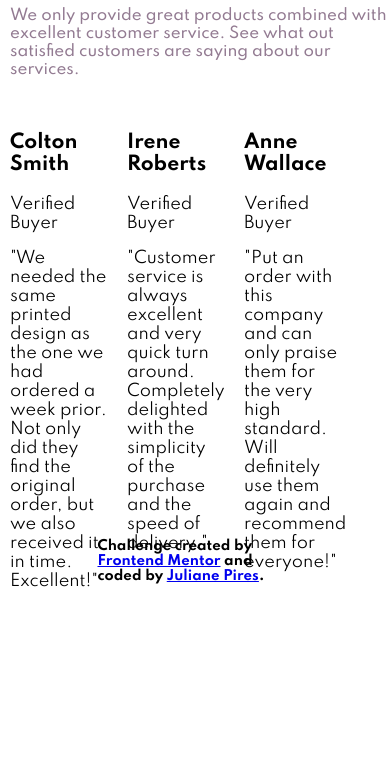
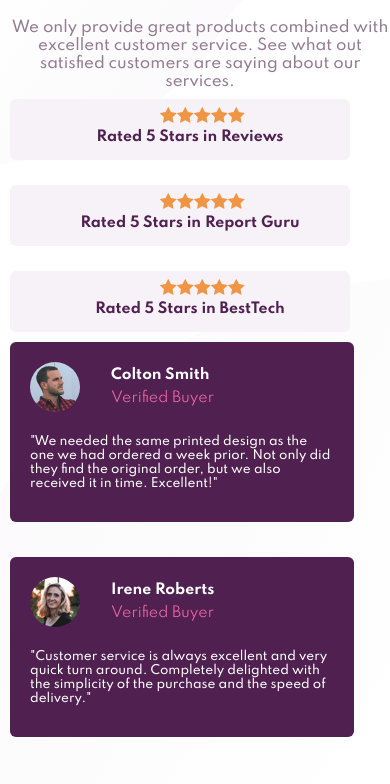
Before and after one commit to anecodes/social-proof-section, a plain HTML site: page index.html in a window 390 px wide. Shown: the part 198-982 px from the top of the page. Before the commit the page ends 844 px from the top, so only its background shows below. Drawn offline with Linux system fonts and the light colour scheme.

Commit message:
Finished project, added animation and responsive design

```diff
--- /dev/null
+++ b/css/animation.css
@@ -0,0 +1,16 @@
+/*animações*/
+
+@keyframes appear {
+  from {
+    opacity: 0;
+  }
+  to {
+    opacity: 1;
+  }
+}
+
+.animate-appear {
+  animation-name: appear;
+  animation-duration: 700ms;
+  animation-fill-mode: backwards;
+}
--- a/css/style.css
+++ b/css/style.css
@@ -3,39 +3,81 @@
 }
 
 body {
-  max-width: 1200px;
-  max-height: 1200px;
+  max-width: 1150px;
+  max-height: 1150px;
   width: 100%;
   margin: 0 auto;
   font-family: "Spartan", sans-serif;
+  font-size: 12px;
   background: url("../images/bg-pattern-top-mobile.svg") no-repeat top left,
     url("../images/bg-pattern-bottom-mobile.svg") no-repeat bottom right;
 }
 
-h1 {
-  color: hsl(300, 43%, 22%);
-  font-size: 40px;
-}
-
-.description {
+.desktop {
   left: 0px;
   width: 400px;
   padding: 10px;
 }
 
-.desc {
+#description p {
   color: hsl(303, 10%, 53%);
   font-size: 15px;
   font-weight: 500;
-
 }
 
-.stars {
+#description h1 {
+  color: hsl(300, 43%, 22%);
+  font-size: 40px;
+}
+
+.stars1 {
   position: absolute;
-  top: 40px;
-  right: 40px;
+  top: 20px;
+  left: 210px;
   width: 300px;
   padding: 10px;
+  margin: 15px 60px;
+}
+
+.stars2 {
+  position: absolute;
+  top: 90px;
+  left: 250px;
+  width: 300px;
+  padding: 10px;
+  margin: 15px 60px;
+}
+
+.stars3 {
+  position: absolute;
+  top: 160px;
+  left: 290px;
+  width: 300px;
+  padding: 10px;
+  margin: 15px 60px;
+}
+
+.stars-container {
+  margin-left: 500px;
+  width: 400px;
+  height: 50px;
+  background: #f7f2f7;
+  color: hsl(300, 43%, 22%);
+  font-weight: 700;
+  position: relative;
+  border-radius: 6px;
+}
+
+.stars-container h3 {
+  padding-left: 150px;
+  padding-top: 20px;
+}
+
+#imgstar {
+  left: 20px;
+  top: 18px;
+  margin: 0 10px 0 10px;
+  position: absolute;
 }
 
 .buyers-section {
@@ -45,24 +87,217 @@ h1 {
   display: table;
   clear: both;
   width: 90%;
+  margin-top: 50px;
+}
+
+.buyers-section .about {
+  align-items: center;
+  display: flex;
+  flex-direction: row;
+}
+
+.buyers-section img {
+  border-radius: 60px;
+  width: 50px;
+  height: 50px;
+  margin-right: 25px;
+}
+
+.buyers-section h3 {
+  color: #ffffff;
+  font-weight: 600;
+  margin: 6px;
+}
+
+.buyers-section .verifiedbuyer {
+  font-weight: 300;
+  color: hsl(303, 10%, 53%);
+}
+
+.buyers-section .feedback {
+  color: #ffffff;
+  padding-top: 10px;
+  font-weight: 500;
 }
 
 .buyers {
   float: left;
-  width: 33.33%;
-  padding: 10px;
+  width: 29%;
+  height: 180px;
+  padding: 20px;
+  border-radius: 6px;
+  background: #502050;
+  margin-right: 36px;
 }
 
-.footer {
-  position: absolute;
-  left: 50%;
-  bottom: 40px;
-  transform: translate(-50%, 0);
-  text-decoration: none;
+.table2 {
+  margin-top: 15px;
 }
 
-@media only screen and (max-width: 375px) {
+.table3 {
+  margin-top: 30px;
+}
+
+@media (max-width: 420px) {
   body {
-    width: 100%;
+    width: auto;
+    background: url("../images/bg-pattern-top-desktop.svg") no-repeat top left,
+      url("../images/bg-pattern-bottom-desktop.svg") no-repeat bottom right;
+  }
+
+  #description {
+    margin: 10px auto 10px auto;
+    text-align: center;
+    float: center;
+  }
+
+  #description .desc1 {
+    margin: 8px auto;
+    width: auto;
+    height: 30px;
+    margin: 10px auto 10px auto;
+    text-align: center;
+    float: center;
+  }
+
+  .stars1 {
+    position: relative;
+    top: auto;
+    left: auto;
+    width: auto;
+    padding: auto;
+    margin: auto;
+    align-items: center;
+  }
+
+  .stars2 {
+    display: flex;
+    justify-content: center;
+    align-items: center;
+  }
+
+  .stars3 {
+    position: absolute;
+    top: auto;
+
+    width: auto;
+
+    display: flex;
+
+    margin-right: 30px;
+  }
+
+  .stars-container {
+    width: 340px;
+
+    margin-right: 30px;
+  }
+
+  .stars-container h3 {
+    left: 50%;
+    top: 50%;
+    margin-left: -130px;
+    margin-top: 10px;
+    text-align: center;
+  }
+  .buyers-section {
+    position: relative;
+    margin-top: 300px;
+    display: flex;
+    justify-content: center;
+  }
+
+  .buyers {
+    margin-bottom: 10px;
+    display: flex;
+    justify-content: center;
+  }
+
+  .buyers-section .verifiedbuyer {
+    font-weight: 300;
+    color: hsl(333, 80%, 67%);
+  }
+
+  #imgstar {
+    display: flex;
+    flex-direction: row;
+    margin-left: 130px;
+    padding-right: 10px;
+    margin-top: -10px;
   }
 }
+
+@media (max-width: 600px) {
+  #description {
+    margin: 10px auto 10px auto;
+    text-align: center;
+    float: center;
+  }
+
+  #description .desc1 {
+    margin: 8px auto;
+    width: auto;
+    height: 30px;
+    margin: 10px auto 10px auto;
+    text-align: center;
+    float: center;
+  }
+
+  .stars1 {
+    position: relative;
+    top: auto;
+    left: auto;
+    width: auto;
+    margin: 0;
+    margin-top: 30px;
+    float: right;
+    display: flex;
+    flex-direction: column;
+  }
+
+  .stars2 {
+    position: relative;
+    top: auto;
+    left: auto;
+    width: auto;
+    padding: auto;
+    margin: 0;
+    margin-top: 5px;
+    float: right;
+    display: flex;
+    flex-direction: column;
+  }
+
+  .stars3 {
+    position: relative;
+    top: auto;
+    left: auto;
+    width: auto;
+    padding: auto;
+    margin: 0;
+    margin-top: 5px;
+    float: right;
+    display: flex;
+    flex-direction: column;
+  }
+
+  .stars-container {
+    flex-basis: 30%;
+  }
+
+  .buyers-section {
+    column-width: 20px;
+    width: auto;
+    margin-left: auto;
+    margin-right: auto;
+    display: flex;
+    flex-direction: column;
+  }
+
+  .buyers {
+    width: auto;
+    display: flex;
+    flex-direction: column;
+    margin-bottom: 20px;
+  }
+}
--- a/index.html
+++ b/index.html
@@ -7,78 +7,137 @@
       href="https://fonts.googleapis.com/css2?family=Spartan:wght@400;500;700&display=swap"
       rel="stylesheet"
     />
+    <link rel="stylesheet" href="./css/animation.css" />
     <link rel="stylesheet" type="text/css" href="./css/style.css" />
     <!-- Page displayed based on user's device -->
-    <title>Our clients | Store</title>
+
+    <link
+    rel="icon"
+    type="image/png"
+    sizes="32x32"
+    href="./images/favicon-32x32.png"
+    />
+    <title>Our clients | Frontend Mentor</title>
   </head>
   <body>
-    <div class="description">
-      <h1>10,000+ of our users love our products.</h1>
 
-      <p class="desc">
+    <!-- Headline -->
+
+    <div class="desktop">
+      <section id="description">
+     <h1>10,000+ of our users love our products.</h1>
+        <div class="desc">
+      <p class="desc1">
         We only provide great products combined with excellent customer service.
         See what out satisfied customers are saying about our services.
       </p>
     </div>
+  </section>
 
-    <section class="stars">
+<!-- End Headline-->
+
+<!-- Rating -->
+<div class="animate-appear">
+    <div class="stars1">
       <div class="stars-container">
-        <!-- IMAGE -->
-        <h3>Rated 5 Stars in Reviews</h3>
+        <div id="imgstar">
+          <img src="./images/icon-star.svg">
+          <img src="./images/icon-star.svg">
+          <img src="./images/icon-star.svg">
+          <img src="./images/icon-star.svg">
+          <img src="./images/icon-star.svg">
+        </div>
+        <h3> Rated 5 Stars in Reviews</h3>
       </div>
+    </div>
 
+
+    <div class="stars2">
       <div class="stars-container">
-        <!-- IMAGE -->
+        <div id="imgstar">
+          <img src="./images/icon-star.svg">
+          <img src="./images/icon-star.svg">
+          <img src="./images/icon-star.svg">
+          <img src="./images/icon-star.svg">
+          <img src="./images/icon-star.svg">
+        </div>
         <h3>Rated 5 Stars in Report Guru</h3>
       </div>
+    </div>
 
+
+      <div class="stars3">
       <div class="stars-container">
-        <!-- IMAGE -->
+        <div id="imgstar">
+          <img src="./images/icon-star.svg">
+          <img src="./images/icon-star.svg">
+          <img src="./images/icon-star.svg">
+          <img src="./images/icon-star.svg">
+          <img src="./images/icon-star.svg">
+        </div>
         <h3>Rated 5 Stars in BestTech</h3>
       </div>
+    </div>
     </section>
 
+<!-- End Rating -->
+
+<!--Customers' Feedback-->
     <section class="buyers-section">
-      <div class="buyers" id="b1">
+      <div class="b1">
+      <div class="buyers">
+        <div class="about">
+        <img src="./images/image-colton.jpg" alt="Client Colton Smith">
+        <div class="titles">
         <h3>Colton Smith</h3>
-        <p>Verified Buyer</p>
-        <p>
+        <h3 class="verifiedbuyer">Verified Buyer</h3>
+        </div>
+        </div>
+        <p class="feedback">
           "We needed the same printed design as the one we had ordered a week
           prior. Not only did they find the original order, but we also received
           it in time. Excellent!"
         </p>
       </div>
+      </div>
 
+      <div class="table2">
       <div class="buyers" id="b2">
+        <div class="about">
+        <img src="./images/image-irene.jpg" alt="Client Irene Roberts">
+        <div class="titles">
         <h3>Irene Roberts</h3>
-        <p>Verified Buyer</p>
-        <p>
+        <h3 class="verifiedbuyer">Verified Buyer</h3>
+        </div>
+        </div>
+        <p class="feedback">
           "Customer service is always excellent and very quick turn around.
           Completely delighted with the simplicity of the purchase and the speed
           of delivery."
         </p>
       </div>
+      </div>
 
+      <div class="table3">
       <div class="buyers" id="b3">
+        <div class="about">
+        <img src="./images/image-anne.jpg" alt="Client Anne Wallace">
+        <div class="titles">
         <h3>Anne Wallace</h3>
-        <p>Verified Buyer</p>
-        <p>
+        <h3 class="verifiedbuyer">Verified Buyer</h3>
+        </div>
+        </div>
+        <p class="feedback">
           "Put an order with this company and can only praise them for the very
           high standard. Will definitely use them again and recommend them for
           everyone!"
         </p>
-      </div>
+    </div>
+    </div>
     </section>
+    </div>
+<!-- End Customers' Feedback -->
 
-    <div class="footer">
-      <h5>
-        Challenge created by
-        <a
-          href="https://www.frontendmentor.io/challenges/social-proof-section-6e0qTv_bA"
-          >Frontend Mentor</a
-        >
-        and coded by <a href="https://github.com/anecodes">Juliane Pires</a>.
-      </h5>
-    </div>
+
   </body>
 </html>
```
Also changed, not shown: images/bg-pattern-bottom-desktop.svg (added), images/bg-pattern-bottom-mobile.svg (added), images/bg-pattern-top-desktop.svg (added), images/bg-pattern-top-mobile.svg (added), images/favicon-32x32.png (added), images/icon-star.svg (added), images/image-anne.jpg (added), images/image-colton.jpg (added), images/image-irene.jpg (added), 1 other file.
